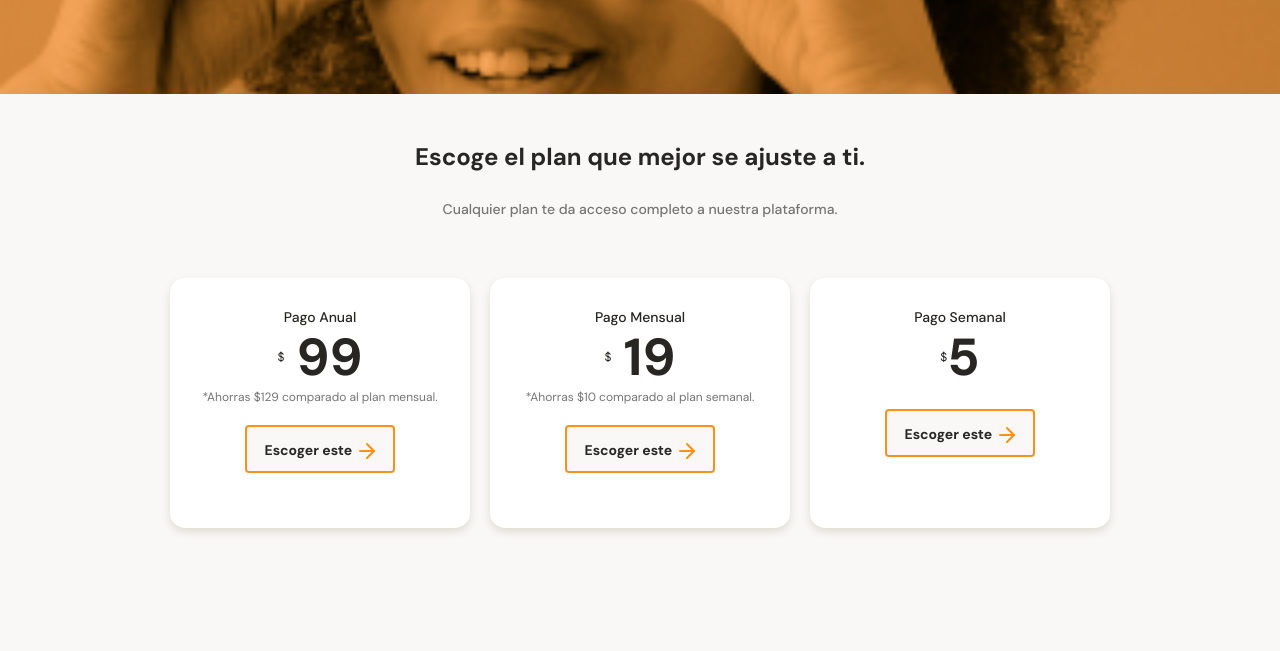
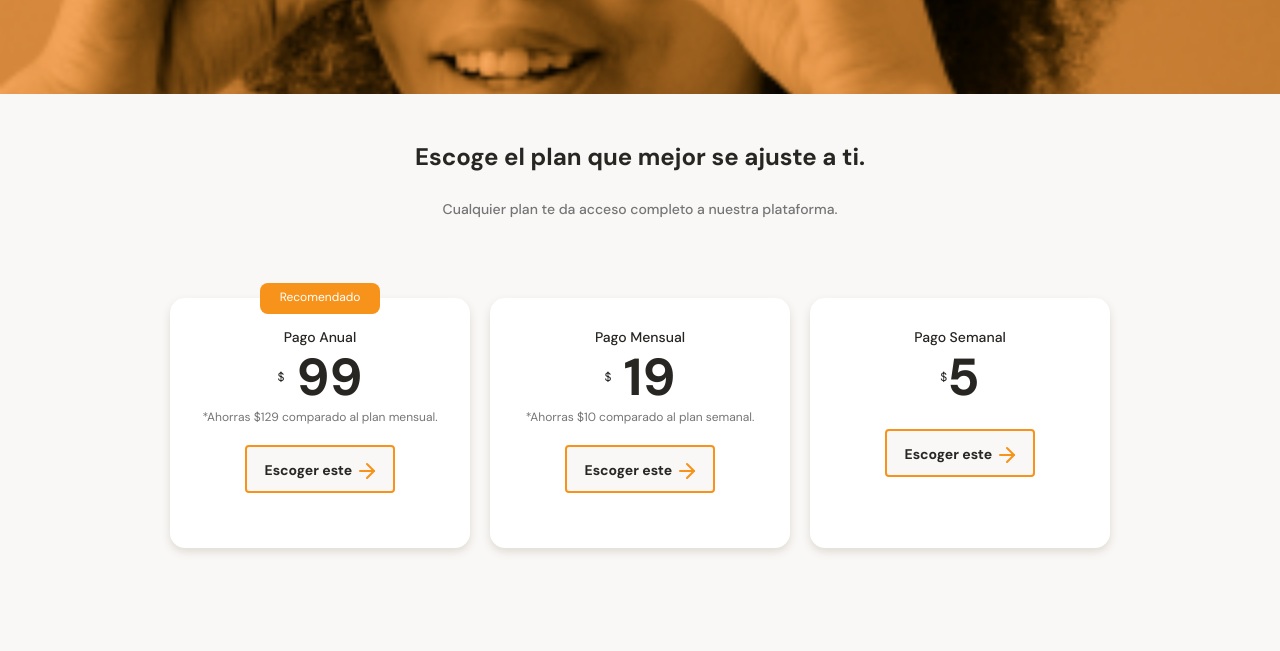
Before and after one commit to mariajosebb/BataBite-Clone, a plain HTML site: page index.html in a window 1280 px wide. Shown: the part 1996-2647 px from the top of the page. Drawn offline with Linux system fonts and the light colour scheme.

Commit message:
feat: update css

```diff
--- a/styles.css
+++ b/styles.css
@@ -490,7 +490,7 @@ main {
     display: flex;
     overflow-x: auto;
     gap: 20px;
-    padding: 10px;
+    padding: 30px;
     height: 316px;
 
     /* Permite el desplazamiento horizontal */
@@ -512,6 +512,7 @@ main {
     max-width: 300px;
     /* Anchura máxima para evitar que se extiendan demasiado */
     height: 250px;
+    position: relative;
     padding: 0 15px;
     background-color: var(--just-white);
     border-radius: 15px;
```
